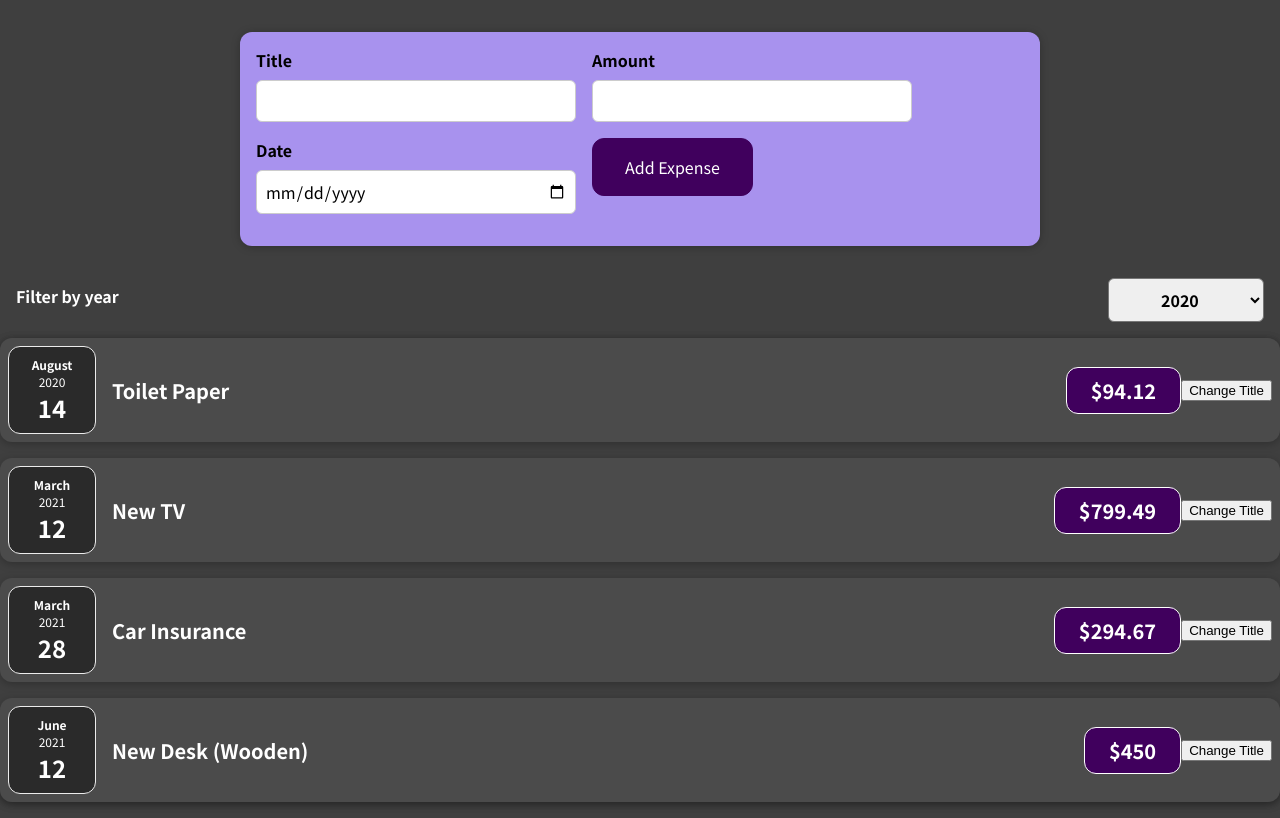
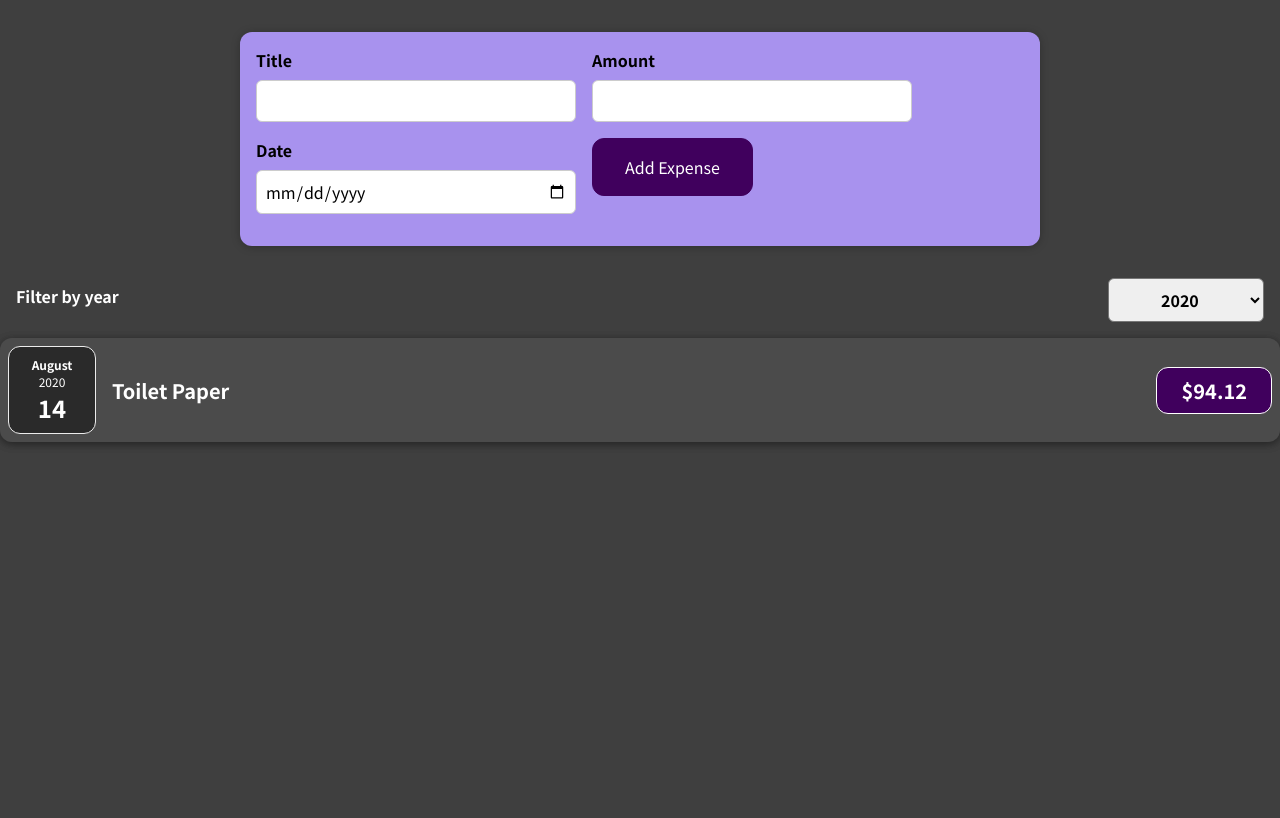
Before and after one commit to luis-londono/react-complete-guide, a React (Create React App) app: page / in a window 1280 px wide. Built offline with nearby package versions, Linux system fonts and the light colour scheme.

Commit message:
added filters for drop down

```diff
--- a/src/App.js
+++ b/src/App.js
@@ -1,17 +1,19 @@
-import React from "react";
+import React, {useState} from "react";
 import Expenses from "./components/Expenses";
-import ExpenseForm from "./components/NewExpense/ExpenseForm";
 import NewExpense from "./components/NewExpense/NewExpense";
 
-const App = () => {
-  const expenses = [
+const DUMMY_EXPENSES = [
   {
     id: 'e1',
     title: 'Toilet Paper',
     amount: 94.12,
     date: new Date(2020, 7, 14),
   },
-    { id: 'e2', title: 'New TV', amount: 799.49, date: new Date(2021, 2, 12) },
+  {
+    id: 'e2',
+    title: 'New TV',
+    amount: 799.49,
+    date: new Date(2021, 2, 12) },
   {
     id: 'e3',
     title: 'Car Insurance',
@@ -26,10 +28,14 @@ const App = () => {
   },
 ];
 
+const App = () => {
+  const [expenses, setExpenses] = useState(DUMMY_EXPENSES);
+
   const addExpenseHandler = (expense) => {
-    // console.log("In App.js");
     console.log(expense);
-    expenses.push(expense);
+    setExpenses(prevExpenses => {
+      return [expense, ...prevExpenses];
+    })
   }
 
   return (
--- a/src/components/ExpenseItem.jsx
+++ b/src/components/ExpenseItem.jsx
@@ -4,22 +4,14 @@ import ExpenseDate from './ExpenseDate';
 import Card from '../UI/Card';
 
 const ExpenseItem = (props) => {
-  const { date, title, amount } = props;
-  const [newTitle, setNewTitle] = useState(title);
-
-  const clickHandler = () => {
-    setNewTitle('Updated!');
-  }
-
   return (
     <>
       <Card className="expense-item">
-        <ExpenseDate date={date} />
+        <ExpenseDate date={props.date} />
         <div className="expense-item__description">
-          <h2>{newTitle}</h2>
-          <div className="expense-item__price">${amount}</div>
+          <h2>{props.title}</h2>
+          <div className="expense-item__price">${props.amount}</div>
         </div>
-        <button onClick={clickHandler}>Change Title </button>
       </Card>
     </>
   )
--- a/src/components/Expenses.jsx
+++ b/src/components/Expenses.jsx
@@ -10,12 +10,21 @@ const Expenses = (props) => {
     setFilteredYear(selectedYear);
   }
 
+  const filteredExpenses = props.items.filter(x => {
+    return x.date.getFullYear().toString() === filteredYear;
+  })
+
   return (
     <>
       <ExpensesFilter selected={filteredYear} onChangeFilter={filterChangeHandler} />
       <Card className="expenses">
-        {props.items && props.items.map(x =>
-          <ExpenseItem id={x.id} title={x.title} amount={x.amount} date={x.date} />
+        {filteredExpenses.map(x =>
+          <ExpenseItem
+            key={x.id}
+            title={x.title}
+            amount={x.amount}
+            date={x.date}
+          />
         )
         }
       </Card>
```
Also changed, not shown: 1 other file (tests, documents, lock files or other folders). Lines whose indentation alone changed are shown as unchanged.
